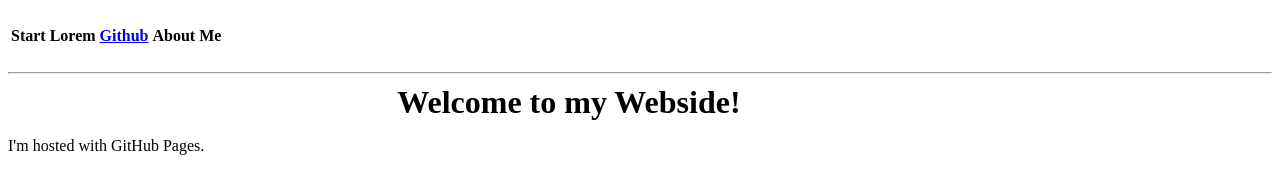
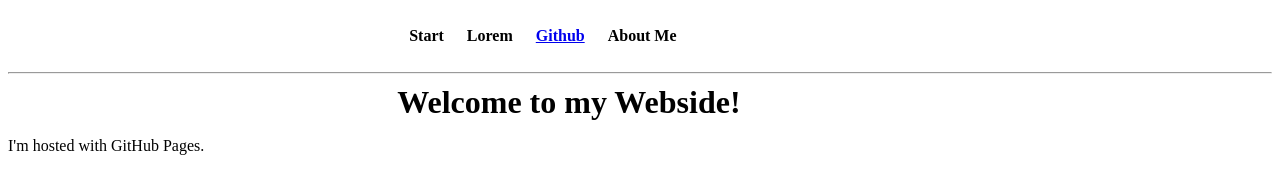
Before and after one commit to Minehaloplayer/Minehaloplayer.github.io, a plain HTML site: page index.html in a window 1280 px wide. Drawn offline with Linux system fonts and the light colour scheme.

Commit message:
Added <table> and <th>

```diff
--- a/styles.css
+++ b/styles.css
@@ -8,3 +8,12 @@ h1{
 p{
     color: black;
 }
+
+table{
+    margin-left: 30%;
+
+}
+
+th{
+    padding-left: 20px;
+}
```
